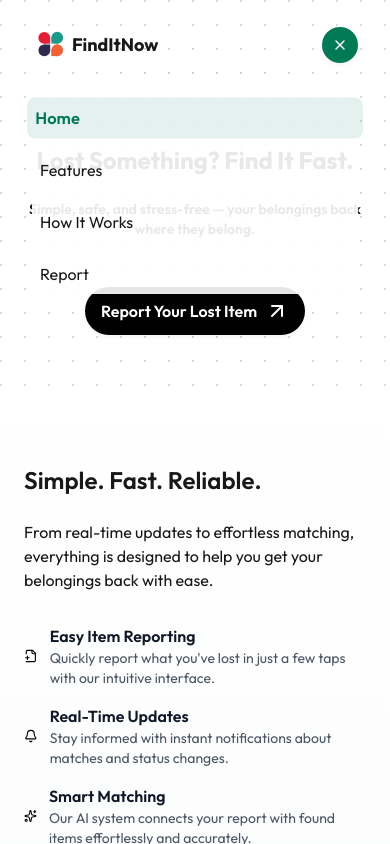
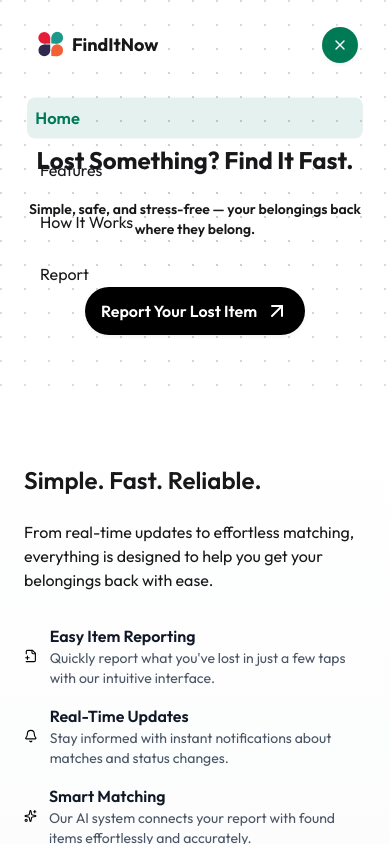
Before and after one commit to team-d-inc/find-it-now, a Next.js app in the folder find-it-now-app/: page / in a window 390 px wide. Both pictures are taken after a click on the button 340 px from the left and 44 px from the top of the page. Shown: the top 844 px of the page. Built offline with nearby package versions, Linux system fonts and the light colour scheme.

Commit message:
Fix: mobile header menu

```diff
--- a/find-it-now-app/src/components/layout/header.tsx
+++ b/find-it-now-app/src/components/layout/header.tsx
@@ -19,7 +19,9 @@ export const Header = () => {
 
   const handleMenuScroll = (id: string) => {
     const element = document.getElementById(id);
-    if (element) {
+    if (id === 'Register') {
+      document.getElementById('Home')?.scrollIntoView({ behavior: 'smooth' });
+    } else if (element) {
       element.scrollIntoView({ behavior: 'smooth' });
     }
   };
@@ -182,8 +184,13 @@ export const Header = () => {
         {isMobileMenuOpen && (
           <nav
             className={cn(
-              'mt-4 border-t bg-white/90 pt-4 transition-all duration-300 md:hidden',
+              'mt-4 border-t pt-4 transition-all duration-300 md:hidden',
               isScrolled ? 'border-gray-200' : 'border-white/20',
+              !isServiceHome
+                ? ''
+                : isScrolled
+                  ? 'text-white'
+                  : 'rounded-md bg-black/75 p-4 text-white',
             )}
           >
             <div className="flex flex-col space-y-3">
@@ -199,11 +206,11 @@ export const Header = () => {
                   }}
                   className={cn(
                     'transform rounded-lg px-2 py-2 transition-all duration-300 hover:scale-103',
+                    isServiceHome ? 'text-white' : '',
                     activeItem === item.label
                       ? 'text-primary bg-primary/10 scale-103 font-semibold'
-                      : isScrolled
-                        ? 'text-gray-700'
-                        : '',
+                      : '',
+                    isServiceHome && activeItem === item.label ? 'bg-white/30' : '',
                   )}
                 >
                   {item.label}
```
